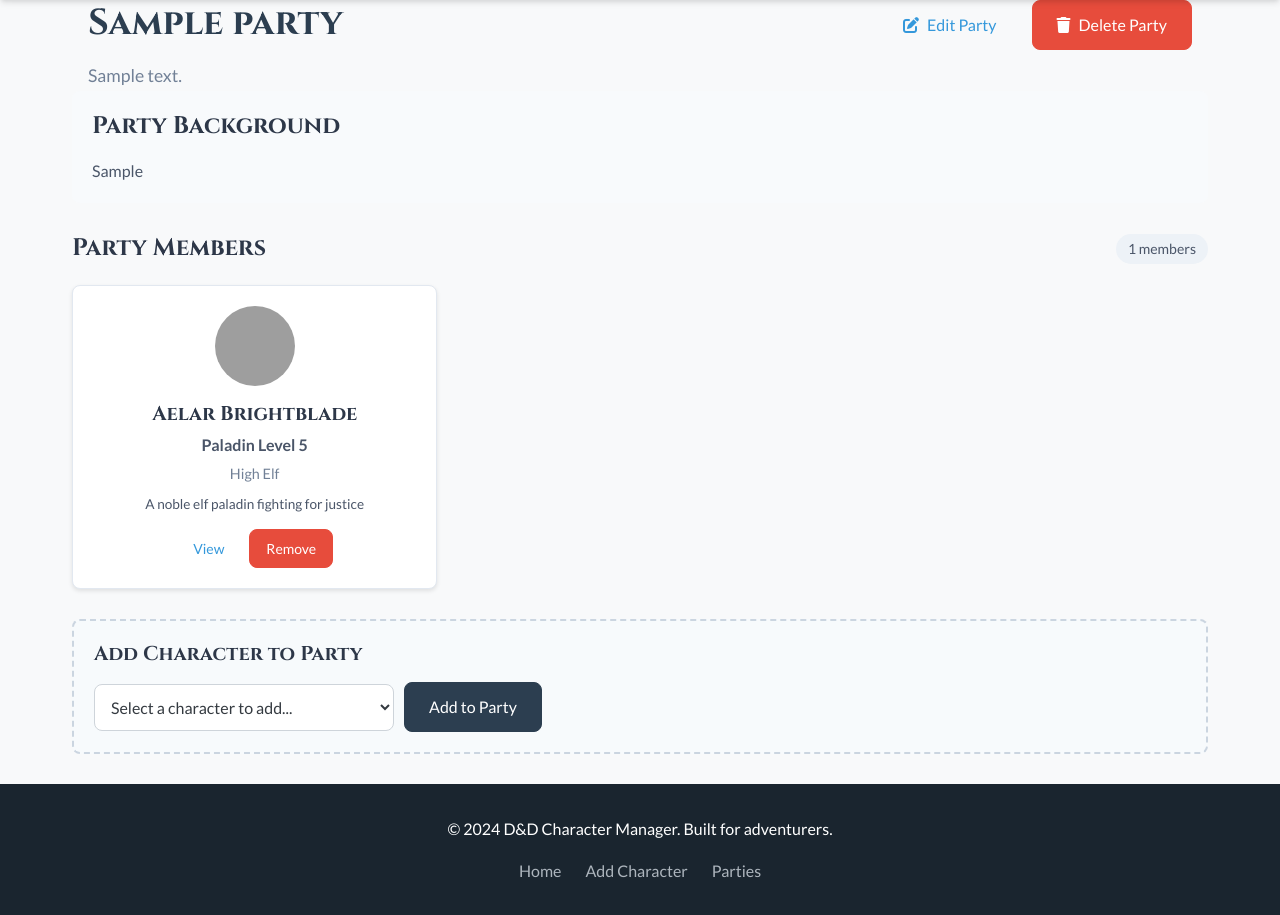
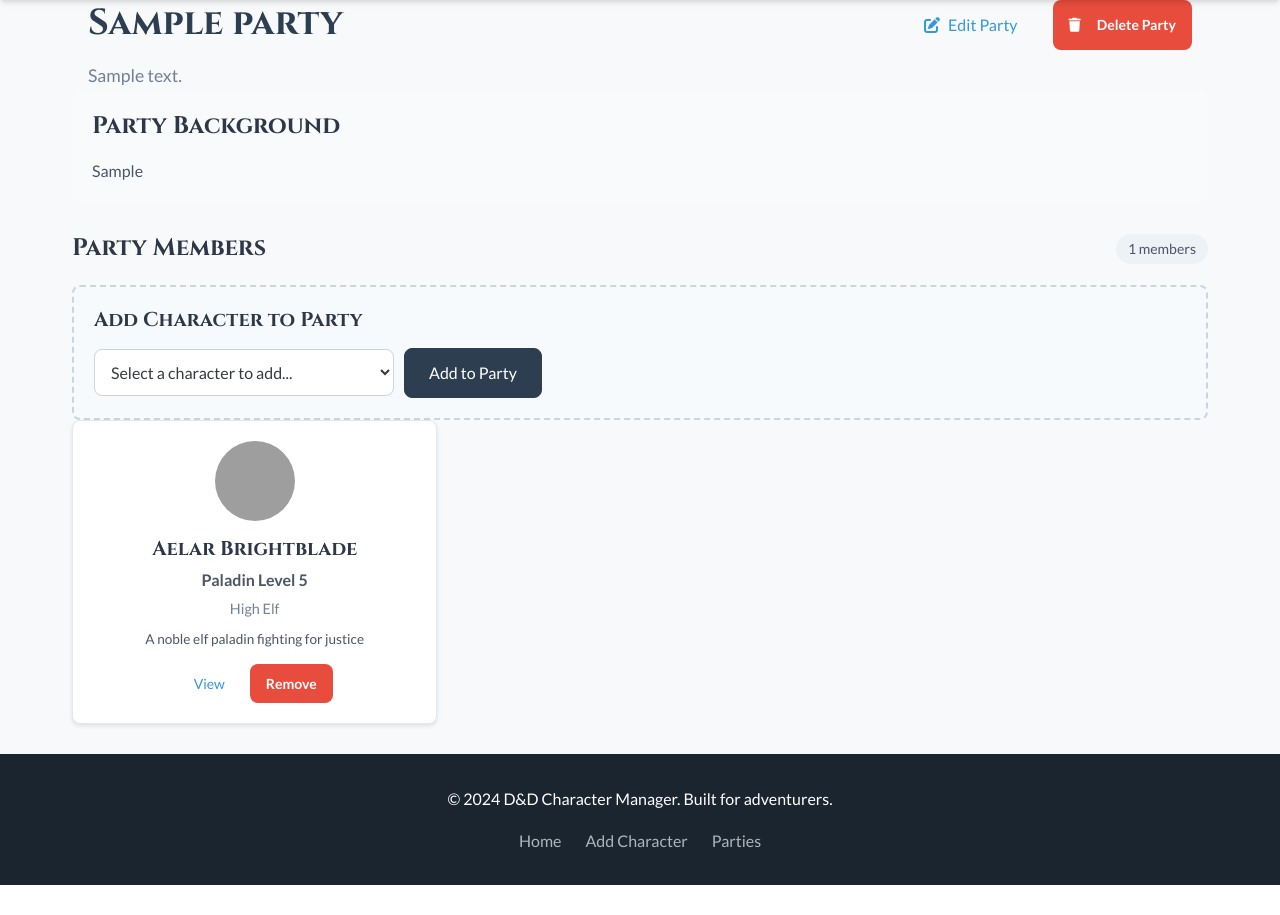
Before and after one commit to Jon-Wind/CRUD_Web_Project, a Flask app: page /party/1 in a window 1280 px wide. Shown: the part 84-999 px from the top of the page. After the commit the page ends 969 px from the top, so only its background shows below. Run offline with Flask 3, Linux system fonts and the light colour scheme; data comes from the database, SQL or seed files in the repository; both versions use the stored data as it was after the commit; tables that the repository leaves empty hold one stand-in row (values such as "Sample post"); grey boxes are pictures that could not be loaded.

Commit message:
Simple Changes
Changed the delete button prompt to change slightly depending on the thing being deleted. Plus changed the add character button on the party detail pages to be above the character cards.

```diff
--- a/flask-example/static/css/styles.css
+++ b/flask-example/static/css/styles.css
@@ -447,6 +447,52 @@ a:hover {
   font-size: var(--font-size-lg);
 }
 
+/* Unified Delete Button Styling */
+.btn-delete {
+  display: inline-flex;
+  align-items: center;
+  justify-content: center;
+  gap: var(--spacing-2);
+  padding: var(--spacing-2) var(--spacing-4);
+  font-family: var(--font-family-body);
+  font-size: var(--font-size-sm);
+  font-weight: var(--font-weight-medium);
+  color: var(--white);
+  background-color: var(--danger-color);
+  border: none;
+  border-radius: var(--radius-md);
+  cursor: pointer;
+  transition: background-color var(--transition-fast), box-shadow var(--transition-fast), transform var(--transition-fast);
+  white-space: nowrap;
+  user-select: none;
+  vertical-align: middle;
+  box-shadow: none;
+}
+
+.btn-delete i {
+  margin-right: var(--spacing-2);
+}
+
+.btn-delete:hover:not(:disabled) {
+  background-color: var(--secondary-dark);
+  box-shadow: 0 2px 8px rgba(231, 76, 60, 0.3);
+  transform: translateY(-2px);
+}
+
+.btn-delete:active:not(:disabled) {
+  transform: translateY(0);
+}
+
+.btn-delete:focus {
+  outline: 2px solid var(--danger-color);
+  outline-offset: 2px;
+}
+
+.btn-delete:disabled {
+  opacity: 0.5;
+  cursor: not-allowed;
+}
+
 /* ===================================
    Form Components
    =================================== */
--- a/flask-example/templates/character_detail.html
+++ b/flask-example/templates/character_detail.html
@@ -16,7 +16,7 @@
             <a href="{{ url_for('edit_character', character_id=character.id) }}" class="btn btn-edit" aria-label="Edit {{ character.name }}">
                 <i class="fas fa-edit" aria-hidden="true"></i> Edit
             </a>
-            <form action="{{ url_for('delete_character', character_id=character.id) }}" method="post" class="delete-form" onsubmit="return confirm('Are you sure you want to delete this character? This cannot be undone.');">
+            <form action="{{ url_for('delete_character', character_id=character.id) }}" method="post" class="delete-form">
                 <button type="submit" class="btn btn-delete" aria-label="Delete {{ character.name }}">
                     <i class="fas fa-trash" aria-hidden="true"></i> Delete
                 </button>
--- a/flask-example/templates/edit_character.html
+++ b/flask-example/templates/edit_character.html
@@ -277,9 +277,9 @@
 
     <!-- Delete form outside the main form to avoid nesting -->
     <form method="POST" action="{{ url_for('delete_character', character_id=character.id) }}" style="display: inline; margin-top: 1rem;">
-        <button type="submit" class="btn btn-danger"
+        <button type="submit" class="btn btn-delete" aria-label="Delete {{ character.name }}"
                 onclick="return confirm('Are you sure you want to delete this character? This cannot be undone.');">
-            Delete Character
+            <i class="fas fa-trash"></i> Delete Character
         </button>
     </form>
 </div>
--- a/flask-example/templates/parties.html
+++ b/flask-example/templates/parties.html
@@ -57,7 +57,7 @@
                         <a href="{{ url_for('party_detail', party_id=party.id) }}" class="btn btn-sm btn-primary" aria-label="View {{ party.name }}">View</a>
                         <a href="{{ url_for('edit_party', party_id=party.id) }}" class="btn btn-sm btn-outline" aria-label="Edit {{ party.name }}">Edit</a>
                         <form method="POST" action="{{ url_for('delete_party', party_id=party.id) }}" class="delete-form">
-                            <button type="submit" class="btn btn-sm btn-danger" aria-label="Delete {{ party.name }}">Delete</button>
+                            <button type="submit" class="btn btn-sm btn-delete" aria-label="Delete {{ party.name }}">Delete</button>
                         </form>
                     </div>
                 </article>
--- a/flask-example/templates/party_detail.html
+++ b/flask-example/templates/party_detail.html
@@ -17,7 +17,7 @@
                     <i class="fas fa-edit"></i> Edit Party
                 </a>
                 <form method="POST" action="{{ url_for('delete_party', party_id=party.id) }}" style="display: inline-flex;">
-                    <button type="submit" class="btn btn-danger" onclick="return confirm('Are you sure you want to delete this party? This will remove all characters from the party.')">
+                    <button type="submit" class="btn btn-delete" onclick="return confirm('Are you sure you want to delete this party? This will remove all characters from the party.')">
                         <i class="fas fa-trash"></i> Delete Party
                     </button>
                 </form>
@@ -48,6 +48,16 @@
             <span class="member-count">{{ characters|length }} members</span>
         </div>
 
+        <div class="add-character-section">
+            <h4>Add Character to Party</h4>
+            <form method="POST" action="{{ url_for('add_character_to_party', party_id=party.id, character_id=0) }}" id="add-character-form">
+                <select name="character_id" id="character-select" class="form-control" required>
+                    <option value="">Select a character to add...</option>
+                </select>
+                <button type="submit" class="btn btn-primary">Add to Party</button>
+            </form>
+        </div>
+
         {% if characters %}
             <div class="characters-grid">
                 {% for character in characters %}
@@ -70,7 +80,7 @@
                         <div class="character-actions">
                             <a href="{{ url_for('character_detail', character_id=character.id) }}" class="btn btn-sm btn-outline">View</a>
                             <form method="POST" action="{{ url_for('remove_character_from_party', party_id=party.id, character_id=character.id) }}" style="display: inline-flex;">
-                                <button type="submit" class="btn btn-sm btn-danger" onclick="return confirm('Remove {{ character.name }} from this party?')">Remove</button>
+                                <button type="submit" class="btn btn-sm btn-delete" onclick="return confirm('Remove {{ character.name }} from this party?')">Remove</button>
                             </form>
                         </div>
                     </div>
@@ -83,16 +93,6 @@
                 <p>This party doesn't have any members yet. Add characters to build your adventuring party!</p>
             </div>
         {% endif %}
-
-        <div class="add-character-section">
-            <h4>Add Character to Party</h4>
-            <form method="POST" action="{{ url_for('add_character_to_party', party_id=party.id, character_id=0) }}" id="add-character-form">
-                <select name="character_id" id="character-select" class="form-control" required>
-                    <option value="">Select a character to add...</option>
-                </select>
-                <button type="submit" class="btn btn-primary">Add to Party</button>
-            </form>
-        </div>
     </div>
 </div>
 
```
Also changed, not shown: docs/LOGBOOK.md (+20 -0 lines), ProofScreenshtos/Screenshot 2025-11-11 130827.png (deleted), instance/dnd_characters.db.
